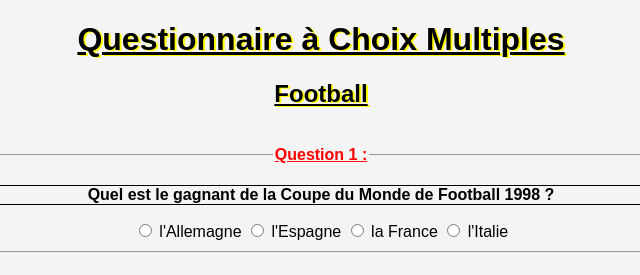
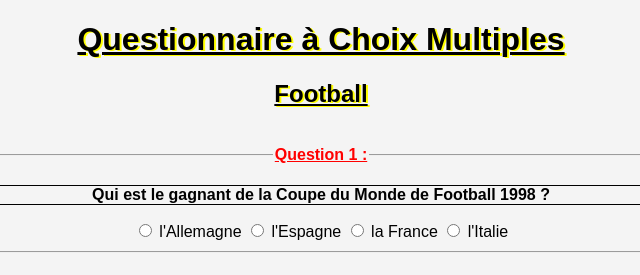
Before and after one commit to sachabayle/BTS_DEV, a plain HTML site: page Missions/Mission1/mission1.html in a window 1280 px wide. Shown: the top 275 px of the page, 319-959 px from the left. Drawn offline with Linux system fonts and the light colour scheme.

Commit message:
Update mission1.html

```diff
--- a/Missions/Mission1/mission1.html
+++ b/Missions/Mission1/mission1.html
@@ -14,7 +14,7 @@
 	<br>
 	<fieldset>
 		<legend>Question 1 :</legend>
-		<p>Quel est le gagnant de la Coupe du Monde de Football 1998 ?</p>
+		<p>Qui est le gagnant de la Coupe du Monde de Football 1998 ?</p>
 		<label>
 		<input type="radio" name="q1" value="allemagne"> l'Allemagne
 		</label>
```
